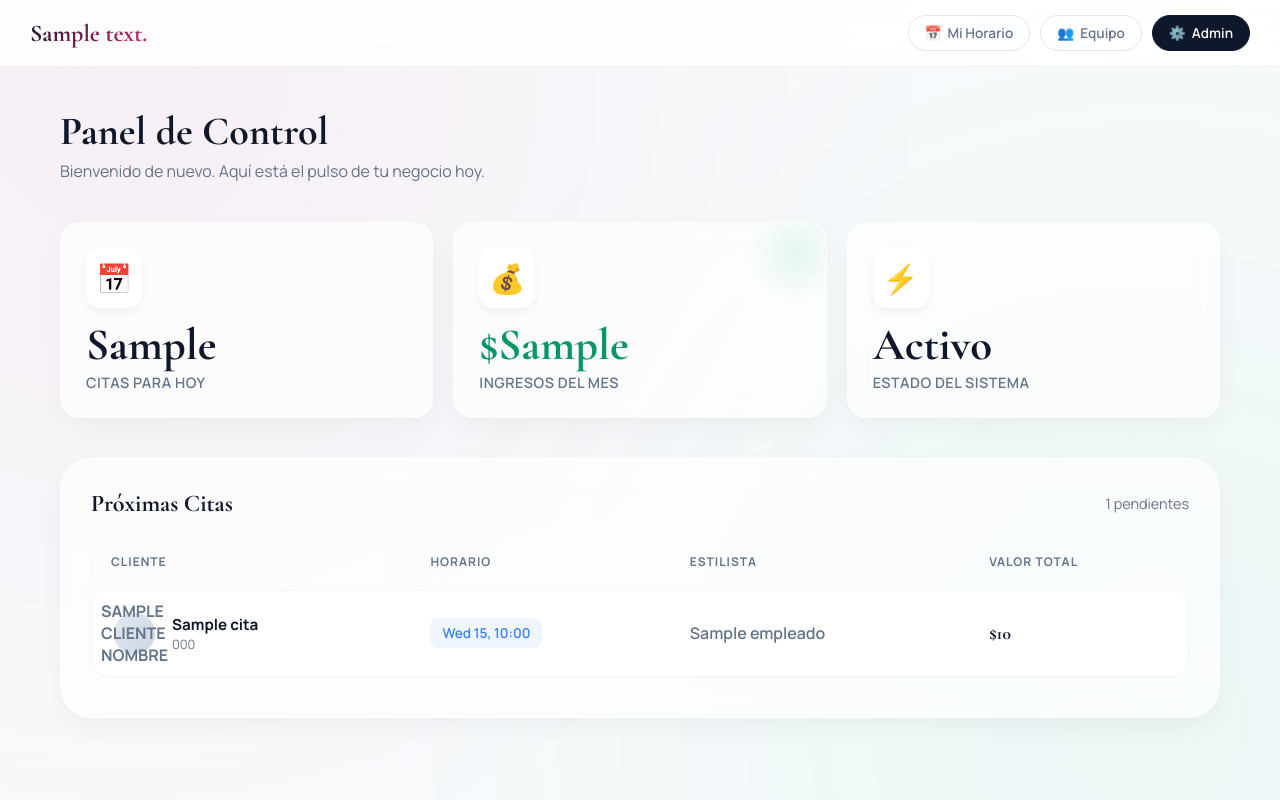
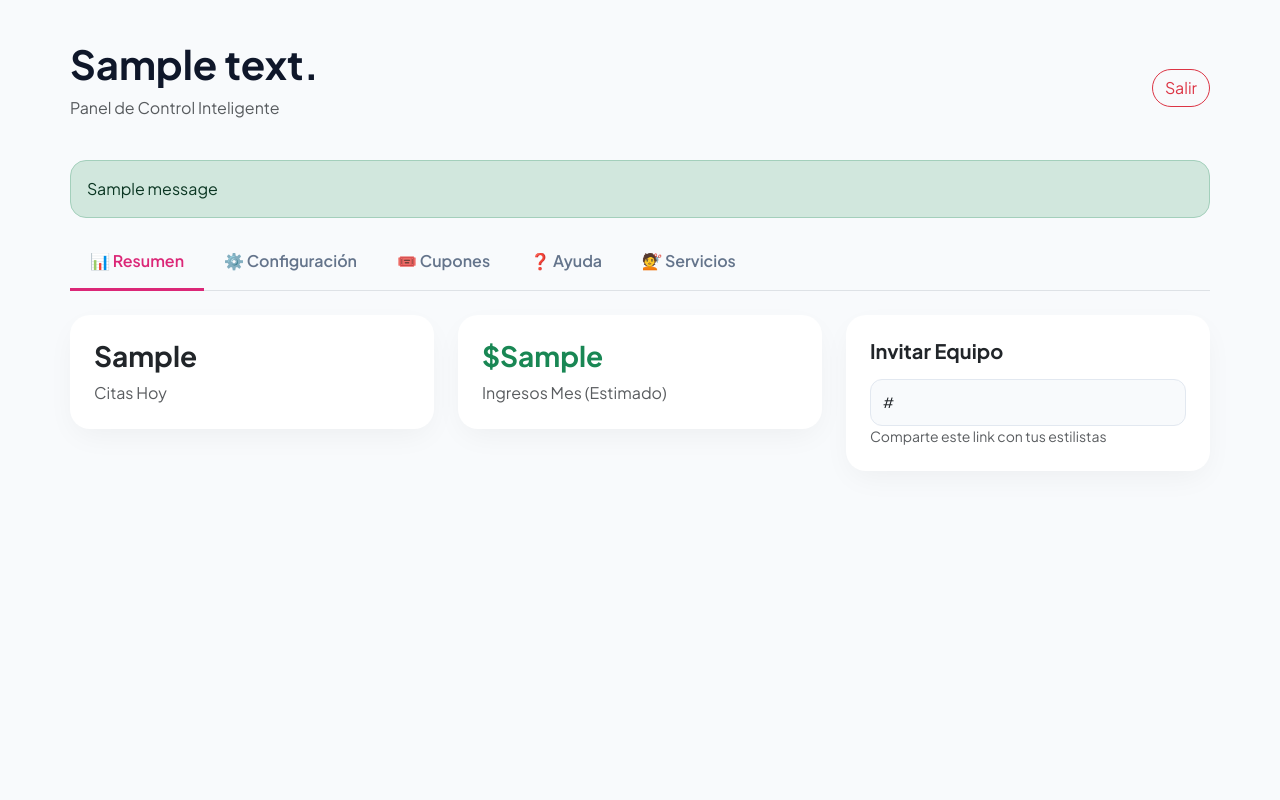
Before and after one commit to juanpablosierraorjuela-bit/CitasPeluqueria-Backend, a Django app: template salon/templates/salon/dashboard.html in a window 1280 px wide. Run offline with Django 3.2, Linux system fonts and the light colour scheme; the template is opened without the code that fills it: most values are stand-ins (such as "Sample title", 1, 10 or a date in 2020); one stand-in notice (Sample message) is shown.

Commit message:
Update dashboard.html

```diff
--- a/salon/templates/salon/dashboard.html
+++ b/salon/templates/salon/dashboard.html
@@ -3,290 +3,182 @@
 <html lang="es">
 <head>
     <meta charset="UTF-8">
-    <meta name="viewport" content="width=device-width, initial-scale=1.0, maximum-scale=1.0, user-scalable=no">
-    <title>Dashboard | {{ peluqueria.nombre_visible }}</title>
-
-    <link rel="preconnect" href="https://fonts.googleapis.com">
-    <link rel="preconnect" href="https://fonts.gstatic.com" crossorigin>
-    <link href="https://fonts.googleapis.com/css2?family=Cormorant+Garamond:ital,wght@0,600;0,700;1,600&family=Manrope:wght@400;500;600;700&display=swap" rel="stylesheet">
-
+    <meta name="viewport" content="width=device-width, initial-scale=1.0">
+    <title>Panel de Control | PASO</title>
+    <link href="https://cdn.jsdelivr.net/npm/bootstrap@5.3.0/dist/css/bootstrap.min.css" rel="stylesheet">
+    <link href="https://fonts.googleapis.com/css2?family=Plus+Jakarta+Sans:wght@400;600;700&display=swap" rel="stylesheet">
     <style>
-        :root {
-            --font-display: 'Cormorant Garamond', serif;
-            --font-body: 'Manrope', sans-serif;
-
-            --primary: #0f172a;
-            --secondary: #64748b;
-            --accent: #db2777;
-            --gold: #d4af37;
-            --success: #10b981;
-
-            --bg-body: #f8fafc;
-            --surface: rgba(255, 255, 255, 0.7);
-            --glass: rgba(255, 255, 255, 0.6);
-
-            --shadow-card: 0 10px 30px -5px rgba(0, 0, 0, 0.05);
-            --shadow-hover: 0 20px 40px -5px rgba(0, 0, 0, 0.1);
-
-            --radius-xl: 32px;
-            --radius-lg: 20px;
-        }
-
-        * { margin: 0; padding: 0; box-sizing: border-box; }
-
-        body {
-            font-family: var(--font-body);
-            background-color: var(--bg-body);
-            color: var(--primary);
-            min-height: 100vh;
-        }
-
-        /* --- FONDO AMBIENTAL --- */
-        .ambient-bg {
-            position: fixed; top: 0; left: 0; width: 100%; height: 100%; z-index: -1;
-            background:
-                radial-gradient(circle at 10% 10%, rgba(219, 39, 119, 0.05) 0%, transparent 60%),
-                radial-gradient(circle at 90% 90%, rgba(16, 185, 129, 0.05) 0%, transparent 60%);
-        }
-
-        /* --- NAVBAR SUPERIOR --- */
-        .nav-glass {
-            background: rgba(255, 255, 255, 0.85); backdrop-filter: blur(20px);
-            padding: 15px 30px; display: flex; justify-content: space-between; align-items: center;
-            border-bottom: 1px solid rgba(0,0,0,0.05); position: sticky; top: 0; z-index: 100;
-        }
-
-        .brand-logo {
-            font-family: var(--font-display); font-size: 1.5rem; font-weight: 700;
-            background: linear-gradient(135deg, var(--primary) 0%, var(--accent) 100%);
-            -webkit-background-clip: text; -webkit-text-fill-color: transparent;
-        }
-
-        .nav-actions { display: flex; gap: 10px; }
-
-        .btn-nav {
-            padding: 8px 16px; border-radius: 50px; text-decoration: none;
-            font-size: 0.85rem; font-weight: 600; transition: all 0.2s;
-            display: flex; align-items: center; gap: 6px;
-        }
-
-        .btn-ghost { background: transparent; color: var(--secondary); border: 1px solid rgba(0,0,0,0.1); }
-        .btn-ghost:hover { background: white; color: var(--primary); border-color: var(--primary); }
-
-        .btn-solid { background: var(--primary); color: white; border: 1px solid var(--primary); }
-        .btn-solid:hover { background: transparent; color: var(--primary); }
-
-        /* --- LAYOUT PRINCIPAL --- */
-        .dashboard-container {
-            max-width: 1200px; margin: 40px auto; padding: 0 20px 80px;
-        }
-
-        .dash-header { margin-bottom: 40px; animation: fadeDown 0.8s ease; }
-        .dash-header h1 { font-family: var(--font-display); font-size: 2.5rem; margin-bottom: 5px; }
-        .dash-header p { color: var(--secondary); font-size: 1rem; }
-
-        /* --- GRID DE KPIS --- */
-        .kpi-grid {
-            display: grid; grid-template-columns: repeat(auto-fit, minmax(260px, 1fr)); gap: 20px;
-            margin-bottom: 40px;
-        }
-
-        .kpi-card {
-            background: var(--surface); backdrop-filter: blur(10px);
-            padding: 25px; border-radius: var(--radius-lg);
-            border: 1px solid rgba(255,255,255,0.5); box-shadow: var(--shadow-card);
-            transition: transform 0.3s ease; position: relative; overflow: hidden;
-            opacity: 0; animation: fadeUp 0.6s ease forwards;
-        }
-        .kpi-card:nth-child(1) { animation-delay: 0.1s; }
-        .kpi-card:nth-child(2) { animation-delay: 0.2s; }
-        .kpi-card:nth-child(3) { animation-delay: 0.3s; }
-
-        .kpi-card:hover { transform: translateY(-5px); box-shadow: var(--shadow-hover); }
-
-        .kpi-icon {
-            font-size: 1.8rem; margin-bottom: 15px; display: inline-block;
-            background: white; padding: 10px; border-radius: 14px; box-shadow: 0 4px 10px rgba(0,0,0,0.05);
-        }
-
-        .kpi-value {
-            font-family: var(--font-display); font-size: 2.8rem; font-weight: 700;
-            color: var(--primary); line-height: 1; margin-bottom: 5px;
-        }
-
-        .kpi-label { font-size: 0.9rem; color: var(--secondary); font-weight: 600; text-transform: uppercase; letter-spacing: 0.5px; }
-
-        /* Decoración de Ingresos */
-        .kpi-card.money .kpi-value { color: #059669; }
-        .kpi-card.money::after {
-            content: ''; position: absolute; right: -20px; top: -20px; width: 100px; height: 100px;
-            background: radial-gradient(circle, rgba(16,185,129,0.1) 0%, transparent 70%); border-radius: 50%;
-        }
-
-        /* --- TABLA DE CITAS --- */
-        .table-panel {
-            background: var(--surface); backdrop-filter: blur(15px);
-            border-radius: var(--radius-xl); padding: 30px;
-            box-shadow: var(--shadow-card); border: 1px solid rgba(255,255,255,0.6);
-            opacity: 0; animation: fadeUp 0.8s ease 0.4s forwards;
-        }
-
-        .panel-header {
-            display: flex; justify-content: space-between; align-items: center; margin-bottom: 25px;
-        }
-        .panel-title { font-family: var(--font-display); font-size: 1.5rem; font-weight: 700; }
-
-        .custom-table { width: 100%; border-collapse: separate; border-spacing: 0 10px; }
-
-        .custom-table th {
-            text-align: left; padding: 0 20px 10px; color: var(--secondary);
-            font-size: 0.75rem; font-weight: 700; text-transform: uppercase; letter-spacing: 1px;
-        }
-
-        .custom-table td {
-            background: white; padding: 20px; border-top: 1px solid #f1f5f9; border-bottom: 1px solid #f1f5f9;
-            transition: transform 0.2s;
-        }
-
-        .custom-table tr:hover td { transform: scale(1.01); z-index: 10; position: relative; box-shadow: 0 4px 12px rgba(0,0,0,0.03); }
-
-        .custom-table td:first-child { border-top-left-radius: 16px; border-bottom-left-radius: 16px; border-left: 1px solid #f1f5f9; }
-        .custom-table td:last-child { border-top-right-radius: 16px; border-bottom-right-radius: 16px; border-right: 1px solid #f1f5f9; }
-
-        /* Estilos de Celda */
-        .client-cell { display: flex; align-items: center; gap: 15px; }
-
-        .client-avatar {
-            width: 45px; height: 45px; border-radius: 50%;
-            background: linear-gradient(135deg, #e2e8f0, #cbd5e1);
-            color: var(--secondary); font-weight: 700; display: flex; align-items: center; justify-content: center;
-            font-size: 1rem; border: 2px solid #f8fafc;
-        }
-
-        .client-info div:first-child { font-weight: 700; color: var(--primary); font-size: 0.95rem; }
-        .client-info div:last-child { font-size: 0.8rem; color: var(--secondary); }
-
-        .time-badge {
-            background: #eff6ff; color: #3b82f6; padding: 6px 12px; border-radius: 8px;
-            font-weight: 600; font-size: 0.85rem; display: inline-block;
-        }
-
-        .price-text { font-family: var(--font-display); font-weight: 700; font-size: 1.1rem; color: var(--primary); }
-
-        .empty-view { text-align: center; padding: 50px; color: var(--secondary); }
-        .empty-icon { font-size: 3rem; margin-bottom: 15px; opacity: 0.5; }
-
-        @keyframes fadeUp { from { opacity: 0; transform: translateY(20px); } to { opacity: 1; transform: translateY(0); } }
-        @keyframes fadeDown { from { opacity: 0; transform: translateY(-20px); } to { opacity: 1; transform: translateY(0); } }
-
-        @media (max-width: 768px) {
-            .nav-glass { padding: 15px; flex-direction: column; gap: 15px; align-items: flex-start; }
-            .nav-actions { width: 100%; overflow-x: auto; padding-bottom: 5px; }
-            .custom-table td { padding: 15px 10px; }
-            .client-avatar { width: 35px; height: 35px; font-size: 0.8rem; }
-        }
+        body { background: #f8fafc; font-family: 'Plus Jakarta Sans', sans-serif; color: #0f172a; padding-bottom: 80px; }
+        .nav-tabs .nav-link { border: none; color: #64748b; font-weight: 600; padding: 15px 20px; }
+        .nav-tabs .nav-link.active { color: #db2777; border-bottom: 3px solid #db2777; background: transparent; }
+        .card { border: none; border-radius: 20px; box-shadow: 0 10px 30px -5px rgba(0,0,0,0.05); margin-bottom: 20px; }
+        .form-control { border-radius: 12px; padding: 12px; border: 1px solid #e2e8f0; background: #f8fafc; }
+        .form-control:focus { background: white; border-color: #db2777; box-shadow: 0 0 0 4px rgba(219,39,119,0.1); }
+        .btn-primary { background: #db2777; border: none; padding: 12px 25px; border-radius: 12px; font-weight: 700; }
+        .btn-danger-soft { background: #fef2f2; color: #ef4444; border: none; padding: 8px 15px; border-radius: 10px; font-weight: 600; }
+        .header-dash { padding: 40px 0; }
     </style>
 </head>
 <body>
-
-    <div class="ambient-bg"></div>
-
-    <nav class="nav-glass">
-        <div class="brand-logo">{{ peluqueria.nombre_visible }}</div>
-        <div class="nav-actions">
-            <a href="{% url 'mi_agenda' %}" class="btn-nav btn-ghost">
-                <span>📅</span> Mi Horario
-            </a>
-            <a href="{% url 'gestionar_equipo' %}" class="btn-nav btn-ghost">
-                <span>👥</span> Equipo
-            </a>
-            <a href="/admin/" class="btn-nav btn-solid">
-                <span>⚙️</span> Admin
-            </a>
+    <div class="container header-dash">
+        <div class="d-flex justify-content-between align-items-center mb-4">
+            <div>
+                <h1 style="font-weight: 800;">{{ peluqueria.nombre_visible }}</h1>
+                <p class="text-muted">Panel de Control Inteligente</p>
             </div>
-    </nav>
-
-    <main class="dashboard-container">
-
-        <header class="dash-header">
-            <h1>Panel de Control</h1>
-            <p>Bienvenido de nuevo. Aquí está el pulso de tu negocio hoy.</p>
-        </header>
-
-        <div class="kpi-grid">
-            <div class="kpi-card">
-                <div class="kpi-icon">📅</div>
-                <div class="kpi-value">{{ citas_hoy }}</div>
-                <div class="kpi-label">Citas para Hoy</div>
+            <a href="{% url 'logout_usuario' %}" class="btn btn-outline-danger rounded-pill">Salir</a>
         </div>
 
-            <div class="kpi-card money">
-                <div class="kpi-icon">💰</div>
-                <div class="kpi-value">${{ ingresos_mes }}</div>
-                <div class="kpi-label">Ingresos del Mes</div>
+        {% if messages %}
+            {% for m in messages %}
+                <div class="alert alert-{{ m.tags }} rounded-4">{{ m }}</div>
+            {% endfor %}
+        {% endif %}
+
+        <ul class="nav nav-tabs mb-4" id="myTab" role="tablist">
+            <li class="nav-item"><button class="nav-link active" data-bs-toggle="tab" data-bs-target="#resumen">📊 Resumen</button></li>
+            <li class="nav-item"><button class="nav-link" data-bs-toggle="tab" data-bs-target="#config">⚙️ Configuración</button></li>
+            <li class="nav-item"><button class="nav-link" data-bs-toggle="tab" data-bs-target="#cupones">🎟️ Cupones</button></li>
+            <li class="nav-item"><button class="nav-link" data-bs-toggle="tab" data-bs-target="#ayuda">❓ Ayuda</button></li>
+            <li class="nav-item"><a href="{% url 'gestionar_servicios' %}" class="nav-link">💇 Servicios</a></li>
+        </ul>
+
+        <div class="tab-content">
+
+            <div class="tab-pane fade show active" id="resumen">
+                <div class="row g-4">
+                    <div class="col-md-4">
+                        <div class="card p-4">
+                            <h3 class="fw-bold">{{ citas_hoy }}</h3>
+                            <span class="text-muted">Citas Hoy</span>
                         </div>
-
-            <div class="kpi-card">
-                <div class="kpi-icon">⚡</div>
-                <div class="kpi-value">Activo</div>
-                <div class="kpi-label">Estado del Sistema</div>
+                    </div>
+                    <div class="col-md-4">
+                        <div class="card p-4">
+                            <h3 class="fw-bold text-success">${{ ingresos_mes|default:"0" }}</h3>
+                            <span class="text-muted">Ingresos Mes (Estimado)</span>
+                        </div>
+                    </div>
+                    <div class="col-md-4">
+                        <div class="card p-4">
+                            <h5 class="fw-bold">Invitar Equipo</h5>
+                            <input type="text" value="{{ link_invitacion }}" class="form-control form-control-sm mt-2" readonly onclick="this.select()">
+                            <small class="text-muted">Comparte este link con tus estilistas</small>
+                        </div>
+                    </div>
                 </div>
             </div>
 
-        <div class="table-panel">
-            <div class="panel-header">
-                <div class="panel-title">Próximas Citas</div>
-                <div style="font-size:0.9rem; color:var(--secondary);">{{ proximas_citas|length }} pendientes</div>
+            <div class="tab-pane fade" id="config">
+                <div class="card p-4">
+                    <form method="POST">
+                        {% csrf_token %}
+                        <input type="hidden" name="accion" value="guardar_config">
+
+                        <h5 class="mb-3 fw-bold">📍 Datos y Horarios</h5>
+                        <div class="row g-3 mb-4">
+                            <div class="col-md-6"><label>Dirección</label><input type="text" name="direccion" class="form-control" value="{{ peluqueria.direccion }}"></div>
+                            <div class="col-md-6"><label>Teléfono</label><input type="text" name="telefono" class="form-control" value="{{ peluqueria.telefono }}"></div>
+                            <div class="col-md-4"><label>Apertura</label><input type="time" name="hora_apertura" class="form-control" value="{{ peluqueria.hora_apertura|time:'H:i' }}"></div>
+                            <div class="col-md-4"><label>Cierre</label><input type="time" name="hora_cierre" class="form-control" value="{{ peluqueria.hora_cierre|time:'H:i' }}"></div>
+                            <div class="col-md-4">
+                                <label>% Abono para Reservar</label>
+                                <select name="porcentaje_abono" class="form-control">
+                                    <option value="30" {% if peluqueria.porcentaje_abono == 30 %}selected{% endif %}>30%</option>
+                                    <option value="50" {% if peluqueria.porcentaje_abono == 50 %}selected{% endif %}>50% (Recomendado)</option>
+                                    <option value="100" {% if peluqueria.porcentaje_abono == 100 %}selected{% endif %}>100%</option>
+                                </select>
+                            </div>
                         </div>
 
-            <table class="custom-table">
-                <thead>
-                    <tr>
-                        <th>Cliente</th>
-                        <th>Horario</th>
-                        <th>Estilista</th>
-                        <th>Valor Total</th>
-                    </tr>
-                </thead>
-                <tbody>
-                    {% for cita in proximas_citas %}
-                    <tr>
-                        <td>
-                            <div class="client-cell">
-                                <div class="client-avatar">
-                                    {{ cita.cliente_nombre|first|upper }}
+                        <h5 class="mb-3 fw-bold">💳 Pagos Bold y Notificaciones</h5>
+                        <div class="row g-3">
+                            <div class="col-md-12"><label>Bold API Key</label><input type="password" name="bold_api_key" class="form-control" value="{{ peluqueria.bold_api_key|default:'' }}"></div>
+                            <div class="col-md-6"><label>Integrity Key</label><input type="password" name="bold_integrity_key" class="form-control" value="{{ peluqueria.bold_integrity_key|default:'' }}"></div>
+                            <div class="col-md-6"><label>Secret Key</label><input type="password" name="bold_secret_key" class="form-control" value="{{ peluqueria.bold_secret_key|default:'' }}"></div>
+                            <div class="col-md-6"><label>Telegram Token</label><input type="text" name="telegram_token" class="form-control" value="{{ peluqueria.telegram_token|default:'' }}"></div>
+                            <div class="col-md-6"><label>Telegram Chat ID</label><input type="text" name="telegram_chat_id" class="form-control" value="{{ peluqueria.telegram_chat_id|default:'' }}"></div>
                         </div>
-                                <div class="client-info">
-                                    <div>{{ cita.cliente_nombre }}</div>
-                                    <div>{{ cita.cliente_telefono }}</div>
+
+                        <button type="submit" class="btn btn-primary mt-4 w-100">Guardar Cambios</button>
+                    </form>
                 </div>
             </div>
-                        </td>
+
+            <div class="tab-pane fade" id="cupones">
+                <div class="row">
+                    <div class="col-md-4">
+                        <div class="card p-4">
+                            <h5>Crear Nuevo Cupón</h5>
+                            <form method="POST">
+                                {% csrf_token %}
+                                <input type="hidden" name="accion" value="crear_cupon">
+                                <div class="mb-2"><input type="text" name="codigo_cupon" class="form-control" placeholder="Ej: VERANO2025" required></div>
+                                <div class="mb-2"><input type="number" name="porcentaje" class="form-control" placeholder="% Descuento" required></div>
+                                <div class="mb-2"><input type="number" name="cantidad" class="form-control" placeholder="Cantidad de usos" value="100"></div>
+                                <button type="submit" class="btn btn-dark w-100">Crear Cupón</button>
+                            </form>
+                        </div>
+                    </div>
+                    <div class="col-md-8">
+                        <div class="card p-4">
+                            <table class="table">
+                                <thead><tr><th>Código</th><th>Desc.</th><th>Usos</th><th>Acción</th></tr></thead>
+                                <tbody>
+                                    {% for c in cupones %}
+                                    <tr>
+                                        <td><strong>{{ c.codigo }}</strong></td>
+                                        <td>{{ c.porcentaje_descuento }}%</td>
+                                        <td>{{ c.usos_restantes }}</td>
                                         <td>
-                            <span class="time-badge">{{ cita.fecha_hora_inicio|date:"D d, H:i" }}</span>
-                        </td>
-                        <td style="font-weight:600; color:var(--secondary);">
-                            {{ cita.empleado.nombre }}
-                        </td>
-                        <td>
-                            <span class="price-text">${{ cita.precio_total }}</span>
+                                            <form method="POST">
+                                                {% csrf_token %}
+                                                <input type="hidden" name="accion" value="eliminar_cupon">
+                                                <input type="hidden" name="cupon_id" value="{{ c.id }}">
+                                                <button class="btn-danger-soft btn-sm">Eliminar</button>
+                                            </form>
                                         </td>
                                     </tr>
                                     {% empty %}
-                    <tr>
-                        <td colspan="4">
-                            <div class="empty-view">
-                                <div class="empty-icon">☕</div>
-                                <h3>Todo tranquilo por ahora</h3>
-                                <p>No hay citas próximas agendadas en el sistema.</p>
-                            </div>
-                        </td>
-                    </tr>
+                                    <tr><td colspan="4" class="text-center">No hay cupones activos.</td></tr>
                                     {% endfor %}
                                 </tbody>
                             </table>
                         </div>
-    </main>
+                    </div>
+                </div>
+            </div>
 
+            <div class="tab-pane fade" id="ayuda">
+                <div class="accordion" id="accordionExample">
+                    <div class="accordion-item border-0 mb-2 shadow-sm rounded-3">
+                        <h2 class="accordion-header"><button class="accordion-button" type="button" data-bs-toggle="collapse" data-bs-target="#collapseOne">💳 ¿Cómo configurar pagos con Bold?</button></h2>
+                        <div id="collapseOne" class="accordion-collapse collapse show" data-bs-parent="#accordionExample">
+                            <div class="accordion-body">
+                                1. Entra a tu panel de <a href="https://bold.co" target="_blank">Bold.co</a>.<br>
+                                2. Ve a la sección de Desarrolladores/Integración.<br>
+                                3. Copia el "API Key" y el "Integrity Key".<br>
+                                4. Pégalos en la pestaña <strong>Configuración</strong> de este panel.
+                            </div>
+                        </div>
+                    </div>
+                    <div class="accordion-item border-0 mb-2 shadow-sm rounded-3">
+                        <h2 class="accordion-header"><button class="accordion-button collapsed" type="button" data-bs-toggle="collapse" data-bs-target="#collapseTwo">📱 ¿Cómo activar notificaciones Telegram?</button></h2>
+                        <div id="collapseTwo" class="accordion-collapse collapse" data-bs-parent="#accordionExample">
+                            <div class="accordion-body">
+                                1. En Telegram, busca a <strong>@BotFather</strong> y escribe <code>/newbot</code>.<br>
+                                2. Ponle nombre a tu bot. Te dará un <strong>TOKEN</strong> largo. Cópialo.<br>
+                                3. Busca a tu nuevo bot y dale "Iniciar".<br>
+                                4. Busca a <strong>@userinfobot</strong> para saber tu "ID".<br>
+                                5. Pega el Token y el ID en la Configuración.
+                            </div>
+                        </div>
+                    </div>
+                </div>
+            </div>
+
+        </div>
+    </div>
+    <script src="https://cdn.jsdelivr.net/npm/bootstrap@5.3.0/dist/js/bootstrap.bundle.min.js"></script>
 </body>
 </html>
```
Lines whose indentation alone changed are shown as unchanged.
